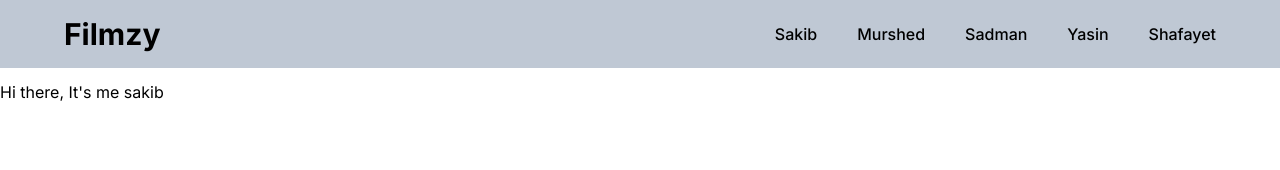
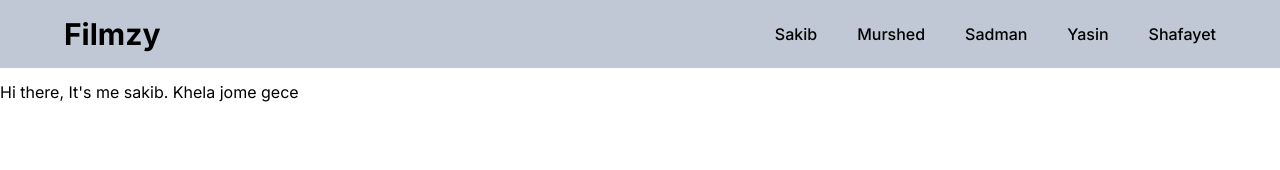
Before and after one commit to sadmanador/new_group_next_app, a Next.js app: page /sakib in a window 1280 px wide. Shown: the top 170 px of the page. Built offline with nearby package versions, Linux system fonts and the light colour scheme.

Commit message:
added something

```diff
--- a/app/sakib/page.tsx
+++ b/app/sakib/page.tsx
@@ -2,7 +2,7 @@
 const SakibPage = () => {
     return (
         <div className="container mx-auto">
-            Hi there, It&apos;s me sakib
+            Hi there, It&apos;s me sakib. Khela jome gece
         </div>
     );
 };
```
